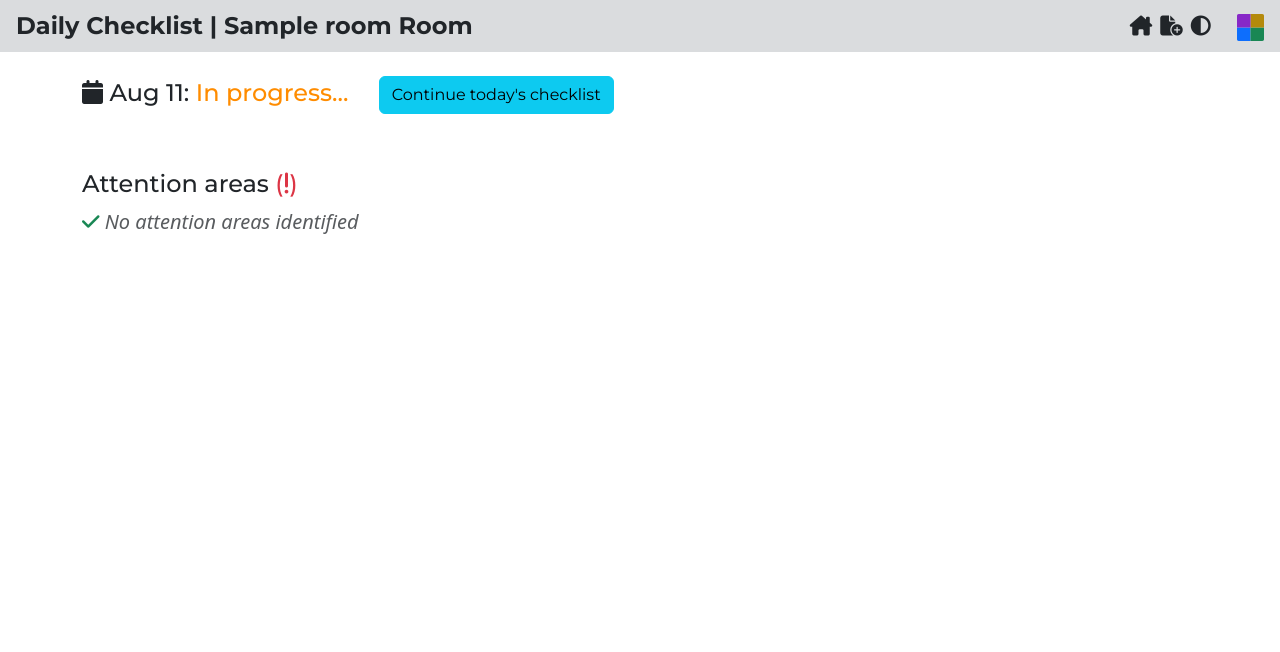
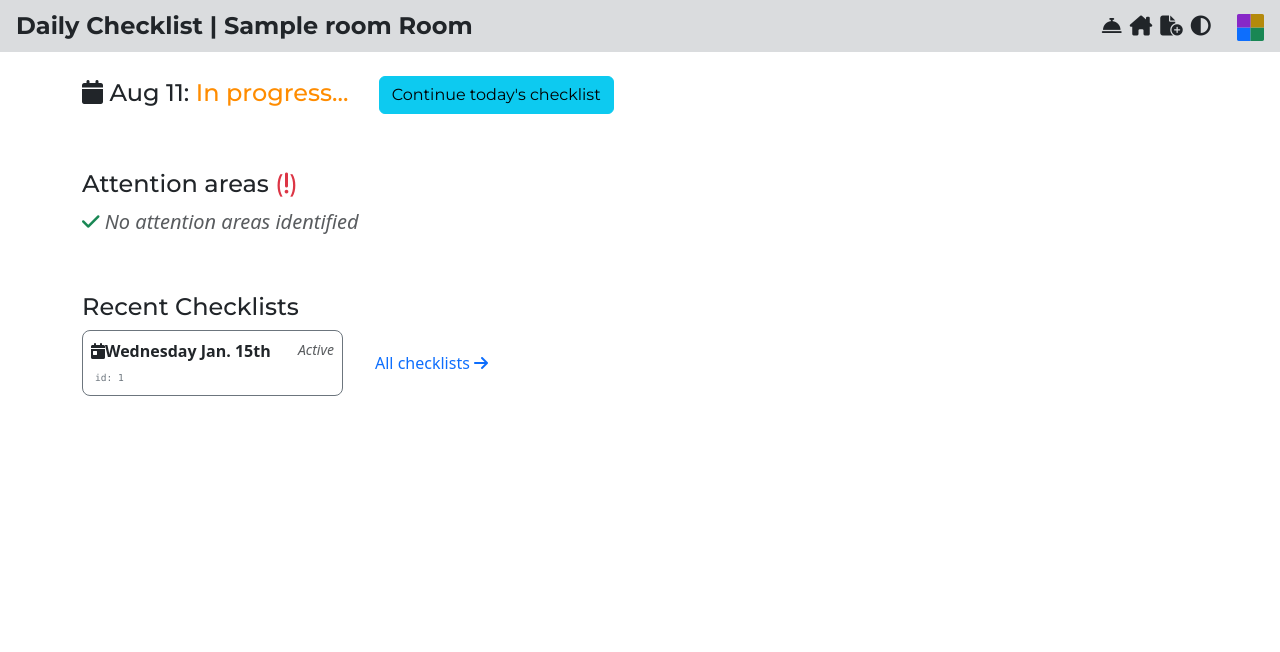
Before and after one commit to grayspacecoding/Daycare-Checklist, a CodeIgniter 4 app: the page made by app/Views/dashboard.php in a window 1280 px wide. Shown: the top 652 px of the page. Run offline with PHP 8.4 and a stand-in for CodeIgniter, Linux system fonts and the light colour scheme; the template is opened without the code that fills it: most values are stand-ins (such as "Sample title", 1, 10 or a date in 2020); data that the repository does not hold is empty; some libraries are stand-ins or nearby versions; some web fonts are replaced.

Commit message:
Added 'helpdesk' portal and restored original 'submit' action.

```diff
--- a/app/Views/dashboard.php
+++ b/app/Views/dashboard.php
@@ -6,7 +6,7 @@
             <span class=""><i class="fa-solid fa-calendar"></i> <?= date("M d:") ?></span>
             <? if (empty($checklist) && date('N') >= 6): ?>
             Not started, but it's the weekend.
-            <button class="ms-4 btn btn-info">Start a checklist anyway?</button>
+            <button class="ms-4 btn btn-info" onclick="document.dispatchEvent(new Event('checklist.new'))">Start a checklist anyway?</button>
 
             <? elseif (empty($checklist)): ?>
             <span class="text-danger">Not started</span>
@@ -18,7 +18,7 @@
 
             <? elseif ($checklist->status == 'finished'): ?>
             <span class="text-info">Finished!</span>
-            <button class="ms-4 btn btn-info">View today's checklist</button>
+            <a class="ms-4 btn btn-info" href="/checklists/single/<?= $checklist->id ?>">View today's checklist</a>
             <? endif ?>
         </h1>
         <div>
@@ -51,7 +51,25 @@
                 </div>
                 <? endforeach; ?>
             </div>
-
+        </div>
+        <div>
+            <h1 class="h4 font-montserrat">Recent Checklists</h1>
+            <div class="row row-cols-1 row-cols-md-2 row-cols-lg-3 row-cols-xl-4">
+                <? foreach($recent as $c): ?>
+                <div class="col">
+                    <a href="/checklists/single/<?= $c->id ?>" class="mb-3 text-decoration-none d-block text-dark border border-secondary rounded-3 p-2">
+                        <i class="fa-solid fa-calendar-day"></i><b><?= date("l M. jS", strtotime($c->date_applied)) ?></b>
+                        <i class="float-end small text-muted"><?= ucfirst($c->status) ?></i><br>
+                        <small style="font-size: 0.6rem;" class="text-secondary font-monospace p-1">id: <?= $c->id ?></small>
+                    </a>
+                </div>
+                <? endforeach ?>
+                <div class="col d-flex align-items-center">
+                    <a href="/dashboard/fulllist" class="mb-3 text-decoration-none d-block p-2">
+                        All checklists <i class="fa-solid fa-arrow-right"></i>
+                    </a>
+                </div>
+            </div>
         </div>
     </div>
 </div>
--- a/app/Views/emu.php
+++ b/app/Views/emu.php
@@ -89,12 +89,13 @@
                 </div>
                 <div class="d-flex gap-2 fs-5 align-items-end">
                     <? if($room): ?>
+                    <a href="https://parseley.atlassian.net/servicedesk/customer/portal/34" target="_blank" data-thisisa-tooltip title="IT Help"><i class="fa-solid fa-bell-concierge text-dark"></i></a>
                     <a href="/dashboard" data-thisisa-tooltip title="Dashboard"><i class="fa-solid fa-house-chimney text-dark"></i></a>
                     <span role="button" data-thisisa-tooltip title="New Checklist" onclick="document.dispatchEvent(new Event('checklist.new'))"><i class="fa-solid fa-file-circle-plus text-dark"></i></span>
                     <? endif ?>
                     <span role="button" data-thisisa-tooltip title="Toggle dark/light mode" onclick="document.dispatchEvent(new Event('darklight.toggle'))"><i class="fa-solid fa-circle-half-stroke"></i></span>
                     <div style="width: 0.5em;" class="d-none d-sm-block"></div>
-                    <span role="button" data-thisisa-tooltip title="Exit" onclick="document.dispatchEvent(new Event('room.exit'))"><img src="/quad.svg" class="" style="height: 1.7rem !important;"></span>
+                    <span role="button" data-thisisa-tooltip title="Choose a room" onclick="document.dispatchEvent(new Event('room.exit'))"><img src="/quad.svg" class="" style="height: 1.7rem !important;"></span>
                 </div>
             </header>
             <main class="flex-grow-1">
--- a/app/Views/single/active.php
+++ b/app/Views/single/active.php
@@ -148,7 +148,7 @@
         }
     };
 
-    document.querySelector('[data-finalize-btn]').addEventListener('click', finalizeChecklist);
+    document.querySelector('[data-finalize-btn]').addEventListener('click', finalizeChecklistOld);
 
     [`input[type="number"]`, `input[type="text"]`].forEach(selector => {
         document.querySelectorAll(selector).forEach((input) => {
```
Also changed, not shown: app/Controllers/Dashboard.php (+14 -6 lines), app/Views/fulllist.php (+18 -39 lines).
